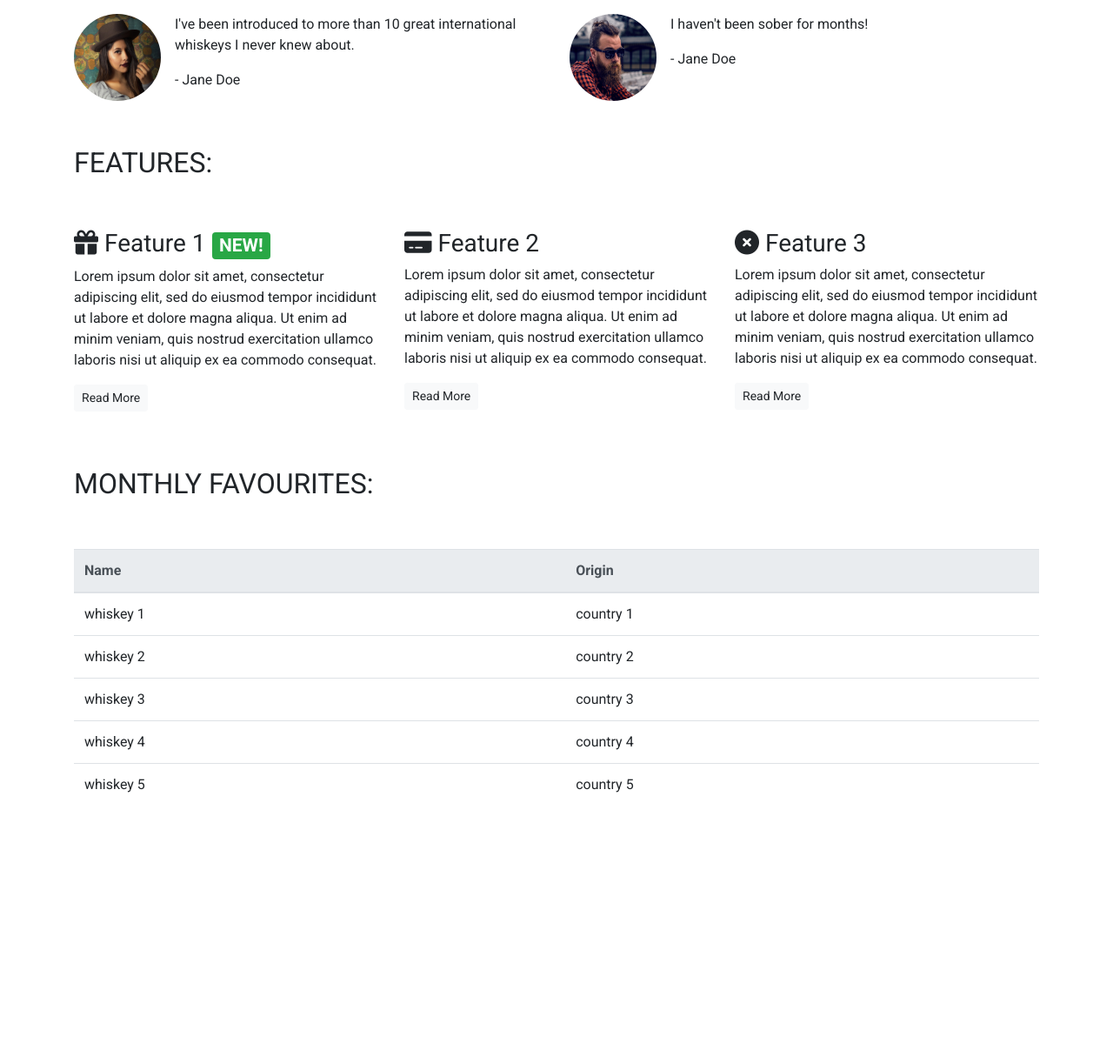
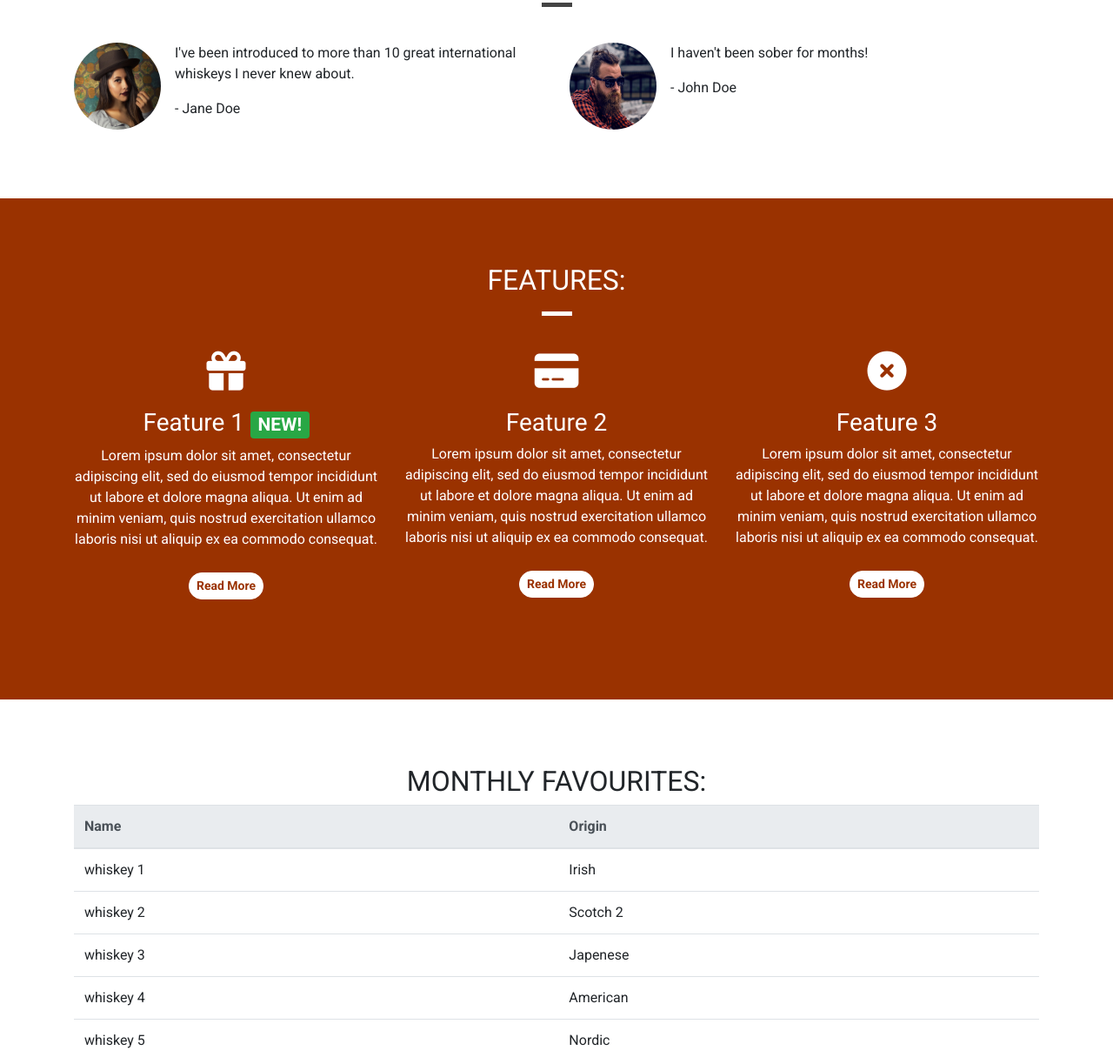
Before and after one commit to KelvenH/Whisky, a plain HTML site: page index.html in a window 1280 px wide. Shown: the part 926-2149 px from the top of the page at 87% size. Before the commit the page ends 1868 px from the top, so only its background shows below. Drawn offline with nearby package versions, Linux system fonts and the light colour scheme.

Commit message:
applied styling to quotes and features

```diff
--- a/css/style.css
+++ b/css/style.css
@@ -1,5 +1,14 @@
 body {
     font-family: 'Roboto', sans-serif;
+}
+
+.container-wrapper {
+
+}
+
+.container-wrapper--red {
+    background-color: #9a3200;
+    color: white;
 }
 
 .alert-container .col-12 {
@@ -40,25 +49,74 @@ body {
 
 .features-container{}
 
+.feature {
+    text-align: center;
+    margin-bottom: 40px;
+}
+
+.feature i{
+    margin-bottom: 20px;
+    font-size: 45px;
+    line-height: 45px;
+}
+
+.feature .btn {
+    background-color: white;
+    border-color: white;
+    border-radius: 15px;
+    min-width: 15px;
+    font-weight: bold;
+    margin-top: 10px;
+    color: #9a3200;
+}
+
 .favourites-container{}
 
+/*Page-headers*/
 
+.page-header {
+   margin-bottom: 0;
+   border-bottom: 0;
+   text-align: center;
+}
 
+.page-header h2 {
+    margin-top: 0;
+}
+
+.quotes .page-header {
+    margin-bottom: 25px;
+}
+
+.features .page-header {
+    margin-bottom: 25px;
+}
 /*Block-dividers*/
 
 .block-divider {
     width: 75px;
     height: 5px;
     border: 0;
-
+    background-color: #444;
 }
 
 .block-divider--orange {
 background-color: #9a3200;
 }
 
+.block-divider--white {
+background-color: white;
+}
+
 .block-divider--short {
     width: 35px;
+}
+
+/*Content containers */
+
+.content-container {
+    padding-top: 75px;
+    padding-bottom: 75px;
 }
 
 /*Navbar*/
--- a/index.html
+++ b/index.html
@@ -7,10 +7,11 @@
     <title>Whiskey Drop | Taste a new whiskey every month</title>
     <link rel="stylesheet" href="https://cdn.jsdelivr.net/npm/bootstrap@4.5.3/dist/css/bootstrap.min.css"
         integrity="sha384-TX8t27EcRE3e/ihU7zmQxVncDAy5uIKz4rEkgIXeMed4M0jlfIDPvg6uqKI2xXr2" crossorigin="anonymous">
+    <link rel="stylesheet" href="css/style.css" type="text/css">
     <script src="https://kit.fontawesome.com/d01fd203b5.js" crossorigin="anonymous"></script>
-    <link rel="stylesheet" href="css/style.css" type="text/css">
     <link rel="preconnect" href="https://fonts.gstatic.com">
     <link href="https://fonts.googleapis.com/css2?family=Roboto:wght@400;700&display=swap" rel="stylesheet">
+
 
 </head>
 
@@ -22,7 +23,8 @@
             <div class="row d-none d-sm-block">
                 <div class="col-12">
                     <div class="site-wide-alert alert alert-warning">
-                    <strong>Sale Now On!</strong> We've got a sale on. Get a 12-month subscription for the price of 6!
+                        <strong>Sale Now On!</strong> We've got a sale on. Get a 12-month subscription for the price of
+                        6!
                         <a href="">See here for details!</a>
                     </div>
                 </div>
@@ -93,11 +95,13 @@
 
 
     <!-- Quotes -->
-    <div class="container quotes-container">
+    <div class="container-wrapper">
+        <div class="container quotes-container content-container">
             <section class="quotes">
                 <div class="row">
-                <div class="col-12 my-5">
+                    <div class="col-12 page-header">
                         <h2 class="text-uppercase">Quotes:</h2>
+                        <hr class="block-divider block-divider--short">
                     </div>
                 </div>
 
@@ -109,7 +113,8 @@
                             </div>
                             <div class="media-body">
                                 <blockquote class="quote">
-                                <p>I've been introduced to more than 10 great international whiskeys I never knew about.
+                                    <p>I've been introduced to more than 10 great international whiskeys I never knew
+                                        about.
                                     </p>
                                     <p>- Jane Doe</p>
                                 </blockquote>
@@ -120,13 +125,14 @@
                     <div class="col-12 col-md-6">
                         <div class="media">
                             <div class="d-none d-sm-block">
-                            <img src="images/guy-image.png" class="rounded-circle mr-3" height="100px" width="100px">
+                                <img src="images/guy-image.png" class="rounded-circle mr-3" height="100px"
+                                    width="100px">
                             </div>
                             <div class="media-body">
 
                                 <blockquote class="quote">
                                     <p>I haven't been sober for months!</p>
-                                <p>- Jane Doe</p>
+                                    <p>- John Doe</p>
                                 </blockquote>
                             </div>
                         </div>
@@ -134,26 +140,31 @@
                 </div>
             </section>
         </div>
+    </div>
     <!-- /.quotes -->
 
 
 
     <!-- Features -->
-    <div class="container features-container">
+    <div class="container-wrapper container-wrapper--red">
+        <div class="container features-container content-container">
             <section class="features">
                 <div class="row">
-                <div class="col-12 my-5">
+                    <div class="col-12 page-header">
                         <h2 class="text-uppercase">Features:</h2>
+                        <hr class="block-divider block-divider--short block-divider--white">
                     </div>
                 </div>
 
                 <div class="row">
                     <div class="col-12 col-md-6 col-lg-4">
                         <div class="feature">
-                        <h3><i class="fas fa-gift d-none d-sm-inline"></i> Feature 1 <span
+                            <h3><i class="fas fa-gift d-none d-sm-block"></i> Feature 1 <span
                                     class="badge badge-success">NEW!</span></h3>
-                        <p>Lorem ipsum dolor sit amet, consectetur adipiscing elit, sed do eiusmod tempor incididunt ut
-                            labore et dolore magna aliqua. Ut enim ad minim veniam, quis nostrud exercitation ullamco
+                            <p>Lorem ipsum dolor sit amet, consectetur adipiscing elit, sed do eiusmod tempor incididunt
+                                ut
+                                labore et dolore magna aliqua. Ut enim ad minim veniam, quis nostrud exercitation
+                                ullamco
                                 laboris nisi ut aliquip ex ea commodo consequat.</p>
                             <p><a class="btn btn-sm btn-light" href=" ">Read More</a></p>
                         </div>
@@ -161,9 +172,11 @@
 
                     <div class="col-12 col-md-6 col-lg-4">
                         <div class="feature">
-                        <h3><i class="fas fa-credit-card d-none d-sm-inline"></i> Feature 2</h3>
-                        <p>Lorem ipsum dolor sit amet, consectetur adipiscing elit, sed do eiusmod tempor incididunt ut
-                            labore et dolore magna aliqua. Ut enim ad minim veniam, quis nostrud exercitation ullamco
+                            <h3><i class="fas fa-credit-card d-none d-sm-block"></i> Feature 2</h3>
+                            <p>Lorem ipsum dolor sit amet, consectetur adipiscing elit, sed do eiusmod tempor incididunt
+                                ut
+                                labore et dolore magna aliqua. Ut enim ad minim veniam, quis nostrud exercitation
+                                ullamco
                                 laboris nisi ut aliquip ex ea commodo consequat.</p>
                             <p><a class="btn btn-sm btn-light" href=" ">Read More</a></p>
                         </div>
@@ -171,9 +184,11 @@
 
                     <div class="col-12 d-md-none d-lg-block col-lg-4">
                         <div class="feature">
-                        <h3><i class="fas fa-times-circle d-none d-sm-inline"></i> Feature 3</h3>
-                        <p>Lorem ipsum dolor sit amet, consectetur adipiscing elit, sed do eiusmod tempor incididunt ut
-                            labore et dolore magna aliqua. Ut enim ad minim veniam, quis nostrud exercitation ullamco
+                            <h3><i class="fas fa-times-circle d-none d-sm-block"></i> Feature 3</h3>
+                            <p>Lorem ipsum dolor sit amet, consectetur adipiscing elit, sed do eiusmod tempor incididunt
+                                ut
+                                labore et dolore magna aliqua. Ut enim ad minim veniam, quis nostrud exercitation
+                                ullamco
                                 laboris nisi ut aliquip ex ea commodo consequat.</p>
                             <p><a class="btn btn-sm btn-light" href=" ">Read More</a></p>
                         </div>
@@ -181,15 +196,18 @@
                 </div>
             </section>
         </div>
+    </div>
         <!-- /.features -->
 
 
 
         <!-- Monthly Favourites -->
-    <div class="container favourites-container">
+        <div class="container-wrapper">
+            <div class="container-wrapper">
+                <div class="container favourites-container content-container">
                     <section class="favourites">
                         <div class="row">
-                <div class="col-12 my-5">
+                            <div class="col-12 page-header">
                                 <h2 class="text-uppercase">Monthly Favourites:</h2>
                             </div>
                         </div>
@@ -206,27 +224,29 @@
                             <tbody>
                                 <tr>
                                     <td>whiskey 1</td>
-                        <td>country 1</td>
+                                    <td>Irish</td>
                                 </tr>
                                 <tr>
                                     <td>whiskey 2</td>
-                        <td>country 2</td>
+                                    <td>Scotch 2</td>
                                 </tr>
                                 <tr>
                                     <td>whiskey 3</td>
-                        <td>country 3</td>
+                                    <td>Japenese</td>
                                 </tr>
                                 <tr>
                                     <td>whiskey 4</td>
-                        <td>country 4</td>
+                                    <td>American</td>
                                 </tr>
                                 <tr>
                                     <td>whiskey 5</td>
-                        <td>country 5</td>
+                                    <td>Nordic</td>
                                 </tr>
                             </tbody>
                         </table>
                     </section>
+                </div>
+            </div>
         </div>
             <!-- /.Monthly Favourites -->
 
@@ -245,7 +265,8 @@
                                     <label for="exampleInputEmail1">Email address</label>
                                     <input type="email" class="form-control" id="exampleInputEmail1"
                                         aria-describedby="emailHelp">
-                            <small id="emailHelp" class="form-text text-muted">We'll never share your email with anyone
+                                    <small id="emailHelp" class="form-text text-muted">We'll never share your email with
+                                        anyone
                                         else.</small>
                                 </div>
                                 <div class="form-group">
@@ -254,7 +275,8 @@
                                 </div>
                                 <div class="form-group">
                                     <label for="repeatPassword">Repeat Password</label>
-                            <input type="password" class="form-control" id="repeatPassword" placeholder="Repeat Password">
+                                    <input type="password" class="form-control" id="repeatPassword"
+                                        placeholder="Repeat Password">
                                 </div>
                                 <button type="submit" class="btn btn-success">Submit</button>
                             </form>
```
Lines whose indentation alone changed are shown as unchanged.
